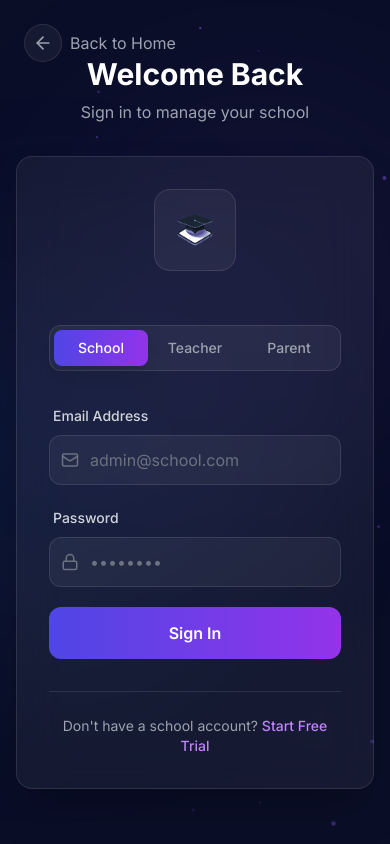
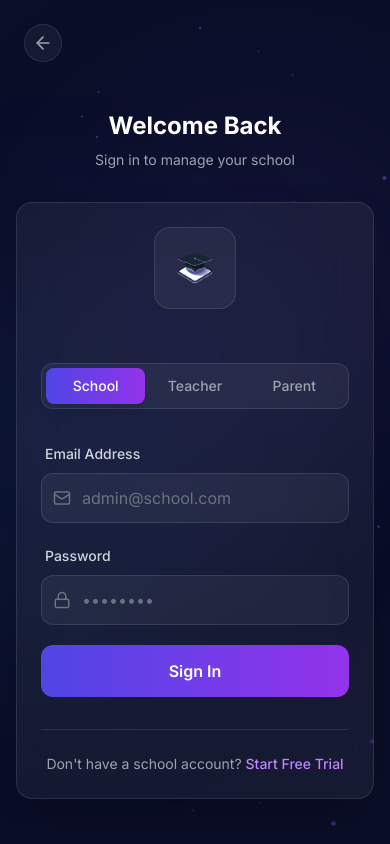
Before and after one commit to SchoolDesk1/SchoolDesk, a React (Vite) app in the folder client/: page /login in a window 390 px wide. Built offline with nearby package versions, Linux system fonts and the light colour scheme.

Commit message:
Fix: Mobile text overlap on login/signup pages

```diff
--- a/client/src/components/PremiumLayout.jsx
+++ b/client/src/components/PremiumLayout.jsx
@@ -51,7 +51,7 @@ const PremiumLayout = ({ children, title, subtitle }) => {
     }, []);
 
     return (
-        <div className="min-h-screen bg-[#0A0E27] text-white overflow-hidden relative selection:bg-purple-500/30 flex items-center justify-center p-4">
+        <div className="min-h-screen bg-[#0A0E27] text-white overflow-hidden relative selection:bg-purple-500/30 flex items-center justify-center p-4 pt-20 sm:pt-4">
             <canvas id="particles-auth" className="fixed inset-0 z-0 pointer-events-none"></canvas>
 
             {/* Dynamic Background */}
@@ -69,17 +69,17 @@ const PremiumLayout = ({ children, title, subtitle }) => {
                 <div className="p-2 rounded-full bg-white/5 border border-white/10 group-hover:bg-white/10 transition-all">
                     <ArrowLeft size={20} />
                 </div>
-                <span>Back to Home</span>
+                <span className="hidden sm:inline">Back to Home</span>
             </button>
 
             {/* Main Content Card */}
             <div className="relative z-10 w-full max-w-md">
                 <div className="text-center mb-8 animate-in" style={{ animationDelay: '0.1s' }}>
-                    <h1 className="text-3xl font-bold gradient-text-animated mb-2">{title}</h1>
-                    {subtitle && <p className="text-gray-400">{subtitle}</p>}
+                    <h1 className="text-2xl sm:text-3xl font-bold gradient-text-animated mb-2">{title}</h1>
+                    {subtitle && <p className="text-gray-400 text-sm sm:text-base">{subtitle}</p>}
                 </div>
 
-                <div className="bg-white/5 backdrop-blur-xl border border-white/10 rounded-2xl p-8 shadow-2xl animate-in" style={{ animationDelay: '0.2s' }}>
+                <div className="bg-white/5 backdrop-blur-xl border border-white/10 rounded-2xl p-6 sm:p-8 shadow-2xl animate-in" style={{ animationDelay: '0.2s' }}>
                     {children}
                 </div>
             </div>
```
